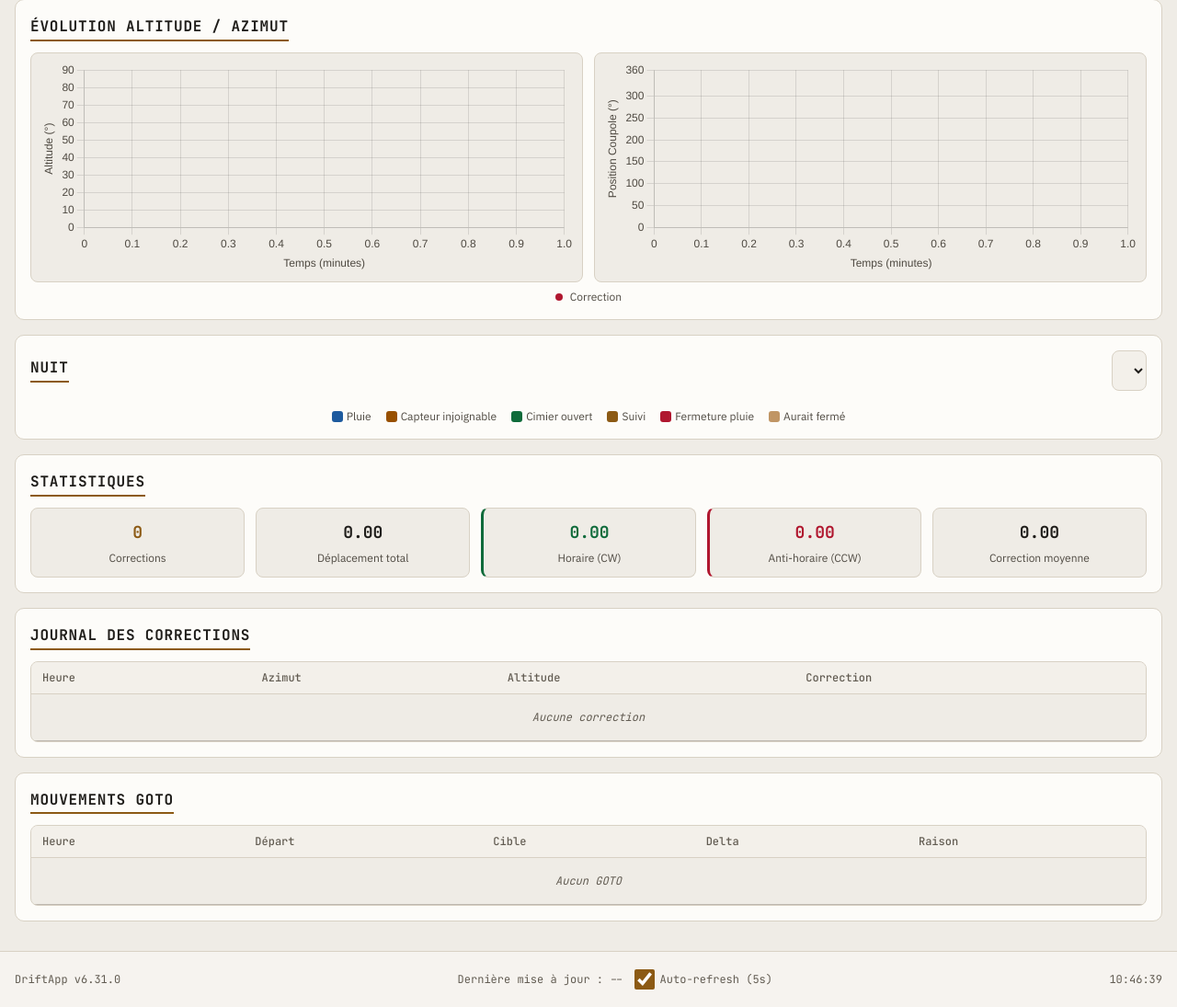
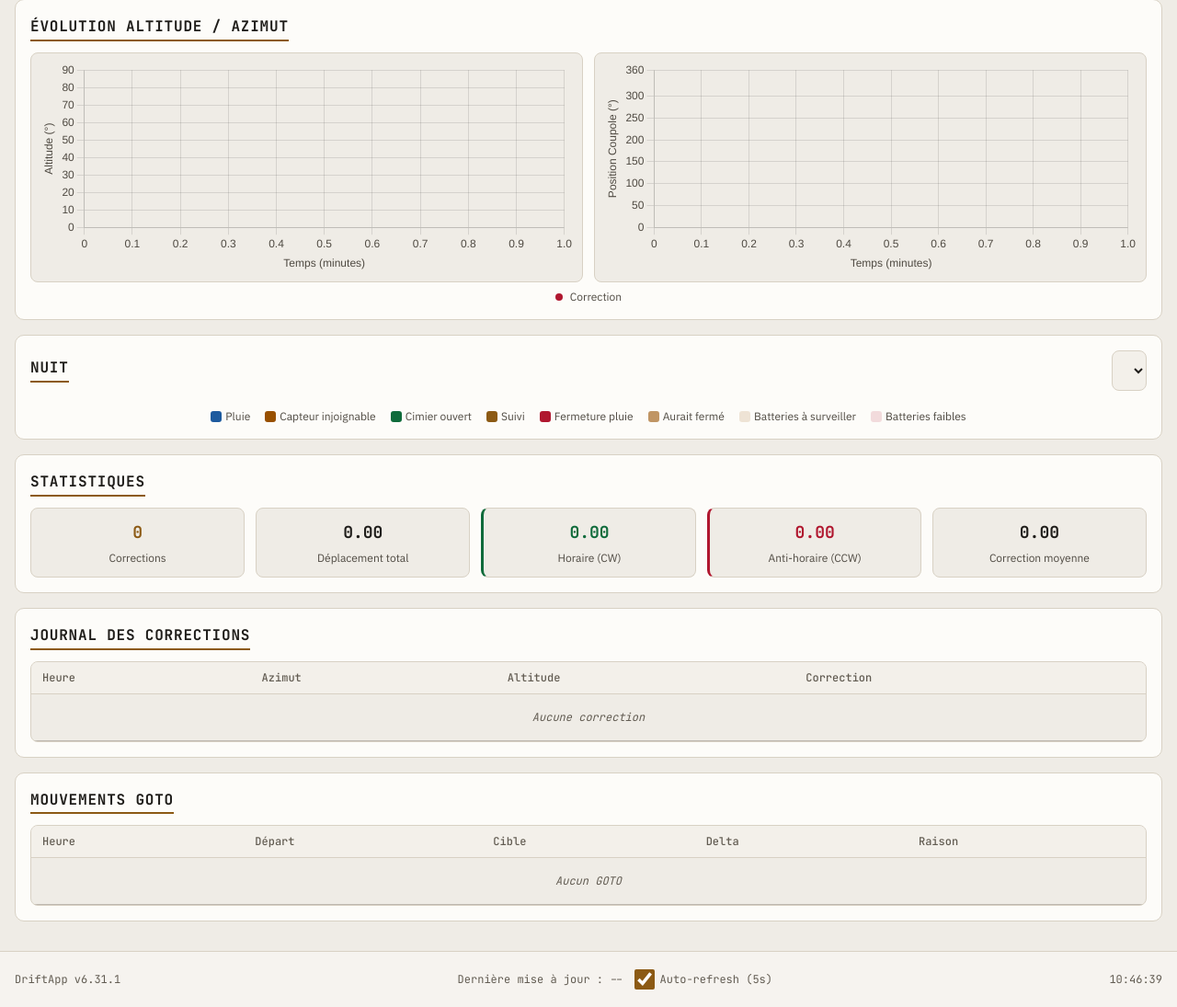
Before and after one commit to jpokinter87/DriftApp-Web, a Django app: page /session/ in a window 1280 px wide. Shown: the part 252-1347 px from the top of the page at 92% size. Run offline with Django 4.2, Linux system fonts and the light colour scheme; lists and menus that the app fills with data are empty; style sheets or scripts are compiled from the project's sources.

Commit message:
feat(ui): 6.31.1 — retours terrain : timeouts cimier 26/28 s, pluie non bloquante, courbe batteries
- Template : cycle_timeout_s 26 s, timer_safety_sec 28 s (course mesurée
  ~22,5 s de moteur). Les valeurs du config.json du Pi restent intouchées.
- Pastille « prêt » : capteur de pluie muet = ambre « PRÊT », pas bloquant.
- Dashboard : ligne BATTERIES seule (chargeur retiré, toujours ~12,6 V) ;
  le bloc Suivi actif retient dans l'écran 720p.
- Session : ligne « Batteries » dans la frise de nuit, seuils servis par
  /api/session/night/ (battery_thresholds).

Co-Authored-By: Claude Opus 5.5 <noreply@anthropic.com>

```diff
--- a/data/config.template.json
+++ b/data/config.template.json
@@ -92,7 +92,8 @@
   "cimier": {
     "_comment": "Archi V3 tout-Shelly. Opt-in (enabled=false). IPs terrain : 24V=.83, Uni+=.84, MOT=.85, UPDN=.86. Conventions validées terrain 17-18/06 (motor_on_relay_state=false, open_dir_state=true, switch_reader.invert=true).",
     "enabled": false,
-    "cycle_timeout_s": 90.0,
+    "cycle_timeout_s": 26.0,
+    "_cycle_timeout_s_comment": "Arrêt logiciel du moteur cimier s'il n'a pas atteint la butée, compté depuis le démarrage du moteur. 26 s (Serge, 05/11/2026) : la course prend ~22,5 s de moteur (fermetures de 24,6 à 25,3 s au total, logs 15/10–01/11), assez court pour limiter la casse si une butée ne répond pas. À rallonger si des cycles finissent en cycle_timeout (batteries faibles = moteur plus lent).",
     "post_off_quiet_s": 10.0,
     "shelly_settle_s": 2.0,
     "dir_settle_s": 0.3,
@@ -162,7 +163,8 @@
       "open_dir_state": true,
       "motor_on_relay_state": false,
       "api": "legacy",
-      "timer_safety_sec": 90.0
+      "timer_safety_sec": 28.0,
+      "_timer_safety_sec_comment": "Minuterie du Shelly MOT : coupe le moteur même si le Pi ne le fait pas. 2 s au-dessus de cycle_timeout_s, pour que l'arrêt logiciel passe en premier (05/11/2026)."
     },
     "voltages": {
       "_comment": "6.31.0 — cartouche « Tensions » du dashboard + relevé toutes les journal_interval_s dans le journal de nuit. Batteries : voltmètre du Shelly Uni+ des butées (.84, alimenté seulement coupole sous tension). Chargeur : voltmètre du Shelly Plus Uni du capteur de pluie (.87, toujours sous tension). Hôte vide = mesure non lue. Pastilles : vert ≥ battery_good_v, ambre entre les deux seuils, rouge < battery_low_v (pleine charge 12,6 V).",
--- a/pyproject.toml
+++ b/pyproject.toml
@@ -1,6 +1,6 @@
 [project]
 name = "driftapp-web"
-version = "6.31.0"
+version = "6.31.1"
 description = "Gestion de coupole d'observatoire astronomique - Interface Web Django"
 readme = "README.md"
 requires-python = ">=3.11"
--- a/web/session/views.py
+++ b/web/session/views.py
@@ -168,6 +168,21 @@ def delete_session(request, session_id):
         )
 
 
+def _battery_thresholds() -> dict:
+    """Seuils de couleur de la ligne « Batteries » (cimier.voltages, 6.31.0)."""
+    from pathlib import Path
+
+    from django.conf import settings
+
+    from core.config.config_loader import VoltagesConfig, load_config
+
+    try:
+        voltages = load_config(Path(settings.DRIFTAPP_CONFIG)).cimier.voltages
+    except (OSError, ValueError):
+        voltages = VoltagesConfig()
+    return {"good_v": voltages.battery_good_v, "low_v": voltages.battery_low_v}
+
+
 @api_view(["GET"])
 def night_report(request):
     """
@@ -241,6 +256,7 @@ def night_report(request):
             "now": datetime.now().isoformat(timespec="seconds"),
             "events": night_journal.read_night(requested),
             "tracking": tracking,
+            "battery_thresholds": _battery_thresholds(),
             "available_nights": available,
         }
     )
--- a/web/static/css/theme.css
+++ b/web/static/css/theme.css
@@ -39,6 +39,9 @@
     --frieze-future: rgba(0, 0, 0, 0.45);
     --frieze-now-line: rgba(255, 255, 255, 0.45);
     --frieze-label: #1b1b1b;
+    --frieze-volt-line: #e8e6e3;
+    --frieze-volt-warn-band: rgba(255, 165, 2, 0.16);
+    --frieze-volt-bad-band: rgba(255, 71, 87, 0.2);
 
     --chart-line: #d4a055;
     --chart-dot: #ff4757;
@@ -342,6 +345,9 @@ html[data-theme="day"] {
     --frieze-future: rgba(31, 29, 26, 0.06);
     --frieze-now-line: rgba(31, 29, 26, 0.55);
     --frieze-label: #1f1d1a;
+    --frieze-volt-line: #1f1d1a;
+    --frieze-volt-warn-band: rgba(152, 80, 0, 0.14);
+    --frieze-volt-bad-band: rgba(176, 23, 47, 0.14);
 
     --chart-line: #8c5a14;
     --chart-dot: #b0172f;
--- a/web/static/js/night_frieze.js
+++ b/web/static/js/night_frieze.js
@@ -1,17 +1,18 @@
 /**
  * Frise de nuit — restitution graphique d'une nuit d'observation.
  *
- * Trois lignes sur un axe horaire commun (midi → midi) :
- *   1. Pluie  — bande = pluie, hachures = capteur injoignable
- *   2. Cimier — bande = ouvert, marqueurs verticaux aux décisions
- *   3. Suivi  — bandes des sessions, étiquetées du nom d'objet
+ * Quatre lignes sur un axe horaire commun (midi → midi) :
+ *   1. Pluie     — bande = pluie, hachures = capteur injoignable
+ *   2. Cimier    — bande = ouvert, marqueurs verticaux aux décisions
+ *   3. Suivi     — bandes des sessions, étiquetées du nom d'objet
+ *   4. Batteries — tension relevée toutes les 5 min (6.31.0), fonds ambre et
+ *      rouge sous les seuils, trait coupé quand le boîtier est hors tension
  *
  * SVG inline, sans dépendance. Aucune information ne dépend d'un survol :
  * l'écran de l'observatoire est tactile.
  */
 
 const FRIEZE = {
-    height: 196,
     rowHeight: 30,
     rowGap: 14,
     marginLeft: 74,
@@ -32,6 +33,9 @@ const FRIEZE = {
         future: 'rgba(0,0,0,0.45)',
         nowLine: 'rgba(255,255,255,0.45)',
         label: '#1b1b1b',
+        voltLine: '#e8e6e3',
+        voltWarnBand: 'rgba(255,165,2,0.16)',
+        voltBadBand: 'rgba(255,71,87,0.20)',
     },
 };
 
@@ -50,7 +54,15 @@ const ROWS = [
     { key: 'rain', label: 'Pluie' },
     { key: 'cimier', label: 'Cimier' },
     { key: 'tracking', label: 'Suivi' },
+    // Plus haute : une tension se lit sur un axe, pas sur une bande.
+    { key: 'battery', label: 'Batteries', height: 64 },
 ];
+
+const rowHeightOf = (index) => ROWS[index].height || FRIEZE.rowHeight;
+
+// Deux relevés séparés de plus que ça = trou (boîtier hors tension, service
+// arrêté) : le trait est coupé plutôt que d'inventer une droite.
+const VOLT_GAP_MS = 15 * 60 * 1000;
 
 function parseIso(value) {
     const ms = Date.parse(value);
@@ -117,12 +129,18 @@ function renderNightFrieze(container, data) {
     const xOf = (ms) =>
         FRIEZE.marginLeft +
         ((Math.min(Math.max(ms, startMs), endMs) - startMs) / (endMs - startMs)) * plotWidth;
-    const yOf = (rowIndex) => FRIEZE.marginTop + rowIndex * (FRIEZE.rowHeight + FRIEZE.rowGap);
+    const yOf = (rowIndex) => {
+        let y = FRIEZE.marginTop;
+        for (let i = 0; i < rowIndex; i += 1) y += rowHeightOf(i) + FRIEZE.rowGap;
+        return y;
+    };
+    const axisY = yOf(ROWS.length);
+    const height = axisY + FRIEZE.axisHeight;
 
     const svg = svgEl('svg', {
         width: '100%',
-        height: FRIEZE.height,
-        viewBox: `0 0 ${width} ${FRIEZE.height}`,
+        height,
+        viewBox: `0 0 ${width} ${height}`,
         role: 'img',
         'aria-label': `Frise de la nuit du ${data.night}`,
     });
@@ -149,14 +167,14 @@ function renderNightFrieze(container, data) {
                 x: FRIEZE.marginLeft,
                 y,
                 width: plotWidth,
-                height: FRIEZE.rowHeight,
+                height: rowHeightOf(index),
                 fill: FRIEZE.colors.dry,
                 rx: 3,
             })
         );
         const label = svgEl('text', {
             x: FRIEZE.marginLeft - 10,
-            y: y + FRIEZE.rowHeight / 2 + 4,
+            y: y + rowHeightOf(index) / 2 + 4,
             'text-anchor': 'end',
             fill: FRIEZE.colors.text,
             'font-size': 11,
@@ -264,13 +282,24 @@ function renderNightFrieze(container, data) {
         }
     });
 
+    // Ligne 4 — tension des batteries.
+    drawBatteryRow(svg, events, data.battery_thresholds, {
+        top: yOf(3),
+        height: rowHeightOf(3),
+        left: FRIEZE.marginLeft,
+        width: plotWidth,
+        xOf,
+        startMs,
+        knownEnd,
+    });
+
     // Nuit en cours : voiler ce qui n'a pas encore eu lieu et marquer
     // l'instant présent. Le repère est étiqueté en clair — l'écran de
     // l'observatoire est tactile, rien ne doit dépendre d'un survol.
     if (nightInProgress) {
         const nowX = xOf(knownEnd);
         const rowsTop = yOf(0);
-        const rowsBottom = yOf(ROWS.length - 1) + FRIEZE.rowHeight;
+        const rowsBottom = yOf(ROWS.length - 1) + rowHeightOf(ROWS.length - 1);
         svg.appendChild(
             svgEl('rect', {
                 x: nowX,
@@ -306,7 +335,6 @@ function renderNightFrieze(container, data) {
     }
 
     // Axe horaire : une graduation toutes les 2 h.
-    const axisY = FRIEZE.marginTop + ROWS.length * (FRIEZE.rowHeight + FRIEZE.rowGap);
     svg.appendChild(
         svgEl('line', {
             x1: FRIEZE.marginLeft,
@@ -338,4 +366,102 @@ function renderNightFrieze(container, data) {
     container.appendChild(svg);
 }
 
+function formatVolts(v) {
+    return v.toFixed(2).replace('.', ',') + ' V';
+}
+
+/**
+ * Ligne « Batteries » : tension sur une échelle verticale propre à la ligne.
+ * Fonds ambre / rouge sous les seuils (le niveau se lit sans légende), trait
+ * coupé sur les trous, dernière valeur et minimum de la nuit écrits en clair.
+ */
+function drawBatteryRow(svg, events, thresholds, box) {
+    const goodV = thresholds?.good_v ?? 12.4;
+    const lowV = thresholds?.low_v ?? 12.0;
+    const points = events
+        .filter((e) => e.event === 'voltages')
+        .map((e) => ({ ts: parseIso(e.ts), v: typeof e.battery === 'number' ? e.battery : null }))
+        .filter((p) => p.ts !== null && p.ts >= box.startMs && p.ts <= box.knownEnd)
+        .sort((a, b) => a.ts - b.ts);
+    const values = points.filter((p) => p.v !== null).map((p) => p.v);
+
+    const text = (x, y, content, anchor, size = 10) => {
+        const el = svgEl('text', {
+            x,
+            y,
+            'text-anchor': anchor,
+            fill: FRIEZE.colors.text,
+            'font-size': size,
+            'font-family': 'monospace',
+        });
+        el.textContent = content;
+        svg.appendChild(el);
+    };
+
+    if (values.length === 0) {
+        text(box.left + 8, box.top + box.height / 2 + 4, 'aucun relevé', 'start');
+        return;
+    }
+
+    // Échelle : englobe les seuils et les mesures, avec un peu d'air.
+    const vMin = Math.min(lowV - 0.3, ...values) - 0.05;
+    const vMax = Math.max(goodV + 0.4, ...values) + 0.05;
+    const pad = 4;
+    const yOfV = (v) =>
+        box.top + pad + ((vMax - v) / (vMax - vMin)) * (box.height - 2 * pad);
+    const band = (from, to, fill) => {
+        const y1 = yOfV(Math.min(to, vMax));
+        const y2 = yOfV(Math.max(from, vMin));
+        if (y2 > y1) {
+            svg.appendChild(svgEl('rect', { x: box.left, y: y1, width: box.width, height: y2 - y1, fill }));
+        }
+    };
+    band(lowV, goodV, FRIEZE.colors.voltWarnBand);
+    band(vMin, lowV, FRIEZE.colors.voltBadBand);
+
+    // Trait coupé aux trous (mesure absente ou relevés trop espacés).
+    let path = '';
+    let prev = null;
+    points.forEach((p) => {
+        if (p.v === null) {
+            prev = null;
+            return;
+        }
+        const cmd = prev && p.ts - prev.ts <= VOLT_GAP_MS ? 'L' : 'M';
+        path += `${cmd}${box.xOf(p.ts).toFixed(1)},${yOfV(p.v).toFixed(1)} `;
+        prev = p;
+    });
+    svg.appendChild(
+        svgEl('path', {
+            d: path.trim(),
+            fill: 'none',
+            stroke: FRIEZE.colors.voltLine,
+            'stroke-width': 2,
+            'stroke-linejoin': 'round',
+            'stroke-linecap': 'round',
+        })
+    );
+
+    // Relevé isolé (entouré de trous) : un point, sinon il serait invisible.
+    points.forEach((p, i) => {
+        if (p.v === null) return;
+        const near = (q) => q && q.v !== null && Math.abs(q.ts - p.ts) <= VOLT_GAP_MS;
+        if (!near(points[i - 1]) && !near(points[i + 1])) {
+            svg.appendChild(
+                svgEl('circle', { cx: box.xOf(p.ts), cy: yOfV(p.v), r: 2.5, fill: FRIEZE.colors.voltLine })
+            );
+        }
+    });
+
+    // Valeurs des seuils au bord gauche des bandes, puis dernière valeur et
+    // minimum de la nuit en haut à gauche : à droite, le voile « maintenant »
+    // de la nuit en cours les masquerait.
+    const fmt = (v) => v.toFixed(1).replace('.', ',');
+    text(box.left + 4, yOfV(goodV) + 9, fmt(goodV), 'start', 9);
+    text(box.left + 4, yOfV(lowV) + 9, fmt(lowV), 'start', 9);
+    const last = [...points].reverse().find((p) => p.v !== null);
+    const minV = Math.min(...values);
+    text(box.left + 6, box.top + 12, `dernière ${formatVolts(last.v)} · min ${formatVolts(minV)}`, 'start');
+}
+
 window.renderNightFrieze = renderNightFrieze;
--- a/web/templates/session.html
+++ b/web/templates/session.html
@@ -265,6 +265,12 @@
         <div class="flex items-center gap-1">
             <span class="legend-swatch" style="background:var(--frieze-would-close-marker);opacity:.6"></span><span>Aurait fermé</span>
         </div>
+        <div class="flex items-center gap-1">
+            <span class="legend-swatch" style="background:var(--frieze-volt-warn-band)"></span><span>Batteries à surveiller</span>
+        </div>
+        <div class="flex items-center gap-1">
+            <span class="legend-swatch" style="background:var(--frieze-volt-bad-band)"></span><span>Batteries faibles</span>
+        </div>
     </div>
 </section>
 
```
Also changed, not shown: tests/test_session_views.py (+19 -0 lines), web/static/js/dashboard.js (+18 -16 lines), web/templates/dashboard.html (+9 -14 lines), CHANGELOG.md, 1 other file.
